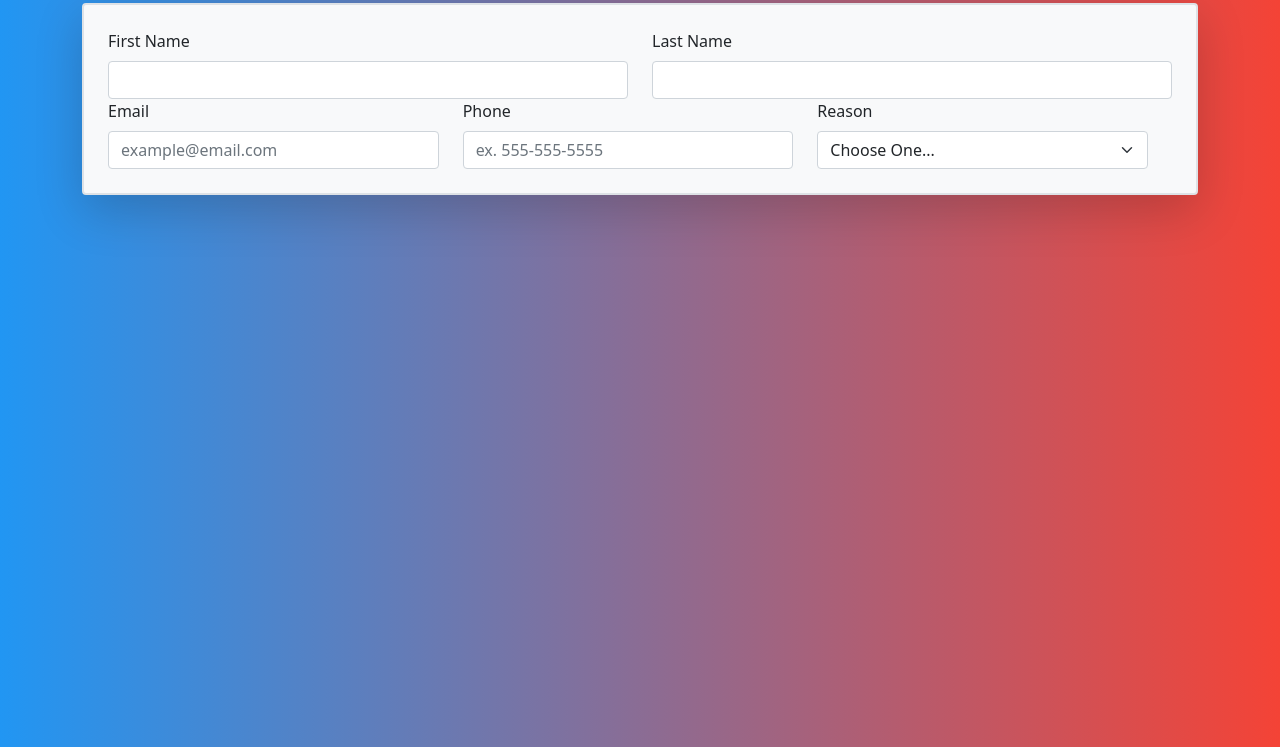
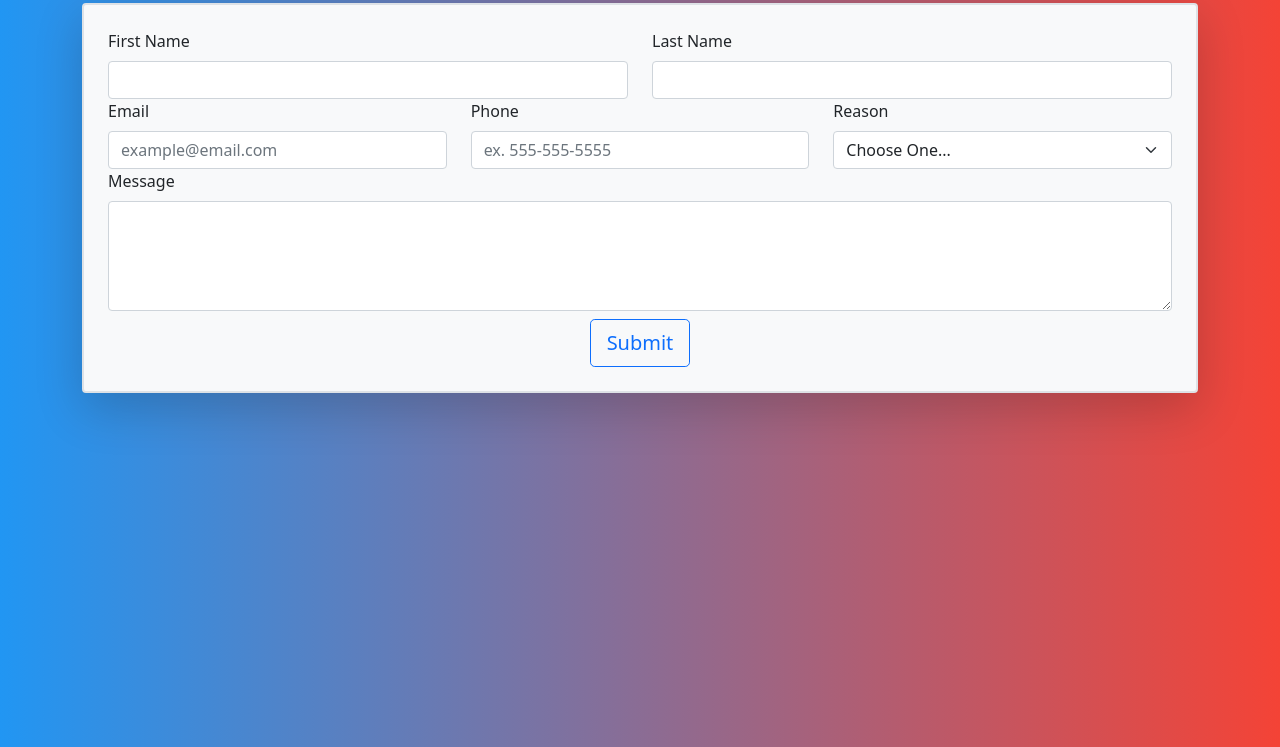
Before and after one commit to jedmorris/contactFormTemplate, a plain HTML site: page index.html in a window 1280 px wide. Shown: the part 53-800 px from the top of the page. Drawn offline with nearby package versions, Linux system fonts and the light colour scheme.

Commit message:
added btn and completed form template

```diff
--- a/index.html
+++ b/index.html
@@ -35,13 +35,12 @@
 							<input type="text" class="form-control" name="lastName"
 								required>
 						</div>
-						<div class="row">
 						<div class="col-12 col-md-4 form-group">
 							<label for="inputEmail" class="form-label">
 								Email
 							</label>
-								<input type="email" class="form-control" name="email"
-									required placeholder="example@email.com">
+							<input type="email" class="form-control" name="email" required
+								placeholder="example@email.com">
 						</div>
 						<div class="col-12 col-md-4 form-group">
 							<label for="inputPhone" class="form-label">
@@ -51,11 +50,10 @@
 								placeholder="ex. 555-555-5555">
 						</div>
 						<div class="col-12 col-md-4 form-group">
-								<label for="inputContactReason"
-									class="form-label">Reason
+							<label for="inputContactReason" class="form-label">Reason
 							</label>
-								<select class="form-select" name="contactReason"
-									required aria-label="defaultSelect">
+							<select class="form-select" name="contactReason" required
+								aria-label="defaultSelect">
 								<option value="">Choose
 									One...</option>
 								<option value="freelance">Freelance
@@ -64,7 +62,21 @@
 								<option value="personal">Personal</option>
 								<option value="other">Other</option>
 							</select>
-
+						</div>
+						<div class="col-12 form-group">
+							<label for="inputMessage" class="form-label">Message</label>
+							<textarea type="text" class="form-control" name="message"
+								rows="4" placeholder="Your
+							Message Here" required>
+							</textarea>
+						</div>
+						<div class="col-12 d-flex
+						justify-content-center pt-2">
+							<button type="submit" class="btn
+							btn-outline-primary
+							btn-lg">
+								Submit
+							</button>
 						</div>
 					</div>
 				</div>
```
Lines whose indentation alone changed are shown as unchanged.
